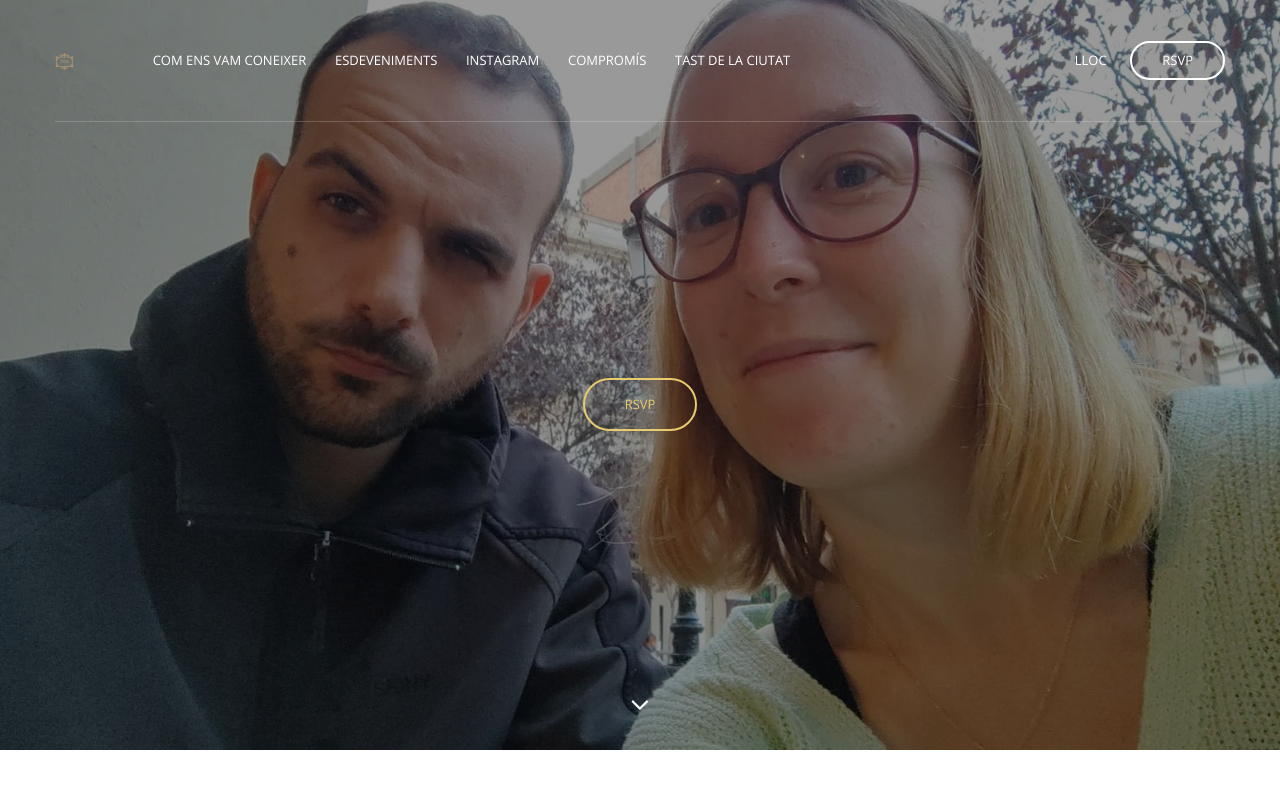
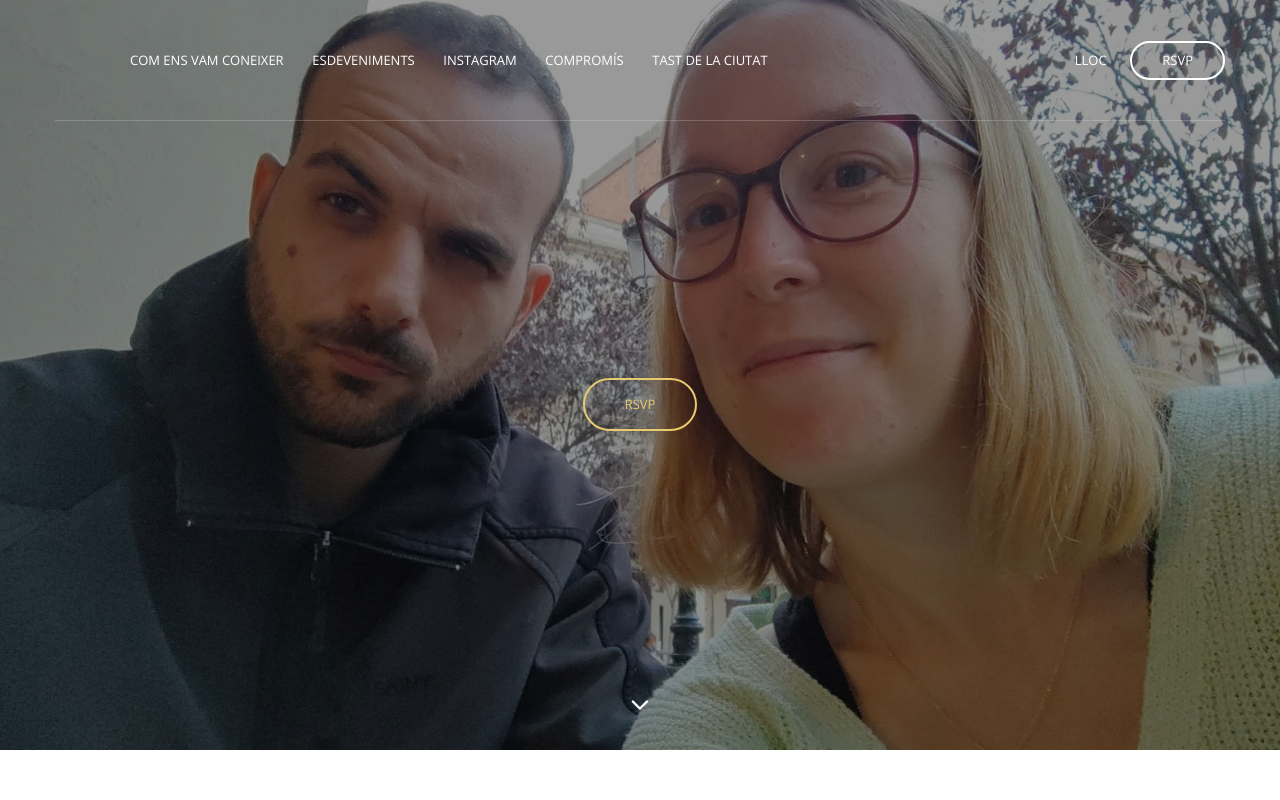
Before and after one commit to Marshall-Power/wedding-site, a website: page index.html in a window 1280 px wide. Shown: the top 800 px of the page. Drawn offline with nearby package versions, Linux system fonts and the light colour scheme; files whose address does not match are found by name.

Commit message:
removed small logo

```diff
--- a/index.html
+++ b/index.html
@@ -70,7 +70,7 @@
         <section class="navigation">
             <header>
                 <div class="header-content">
-                    <div class="logo"><a href="#"><img src="img/logo.png" alt="Logo"></a></div>
+                    <!-- <div class="logo"><a href="#"><img src="img/logo.png" alt="Logo"></a></div> -->
                     <div class="header-nav">
                         <nav>
                             <ul class="primary-nav">
```
